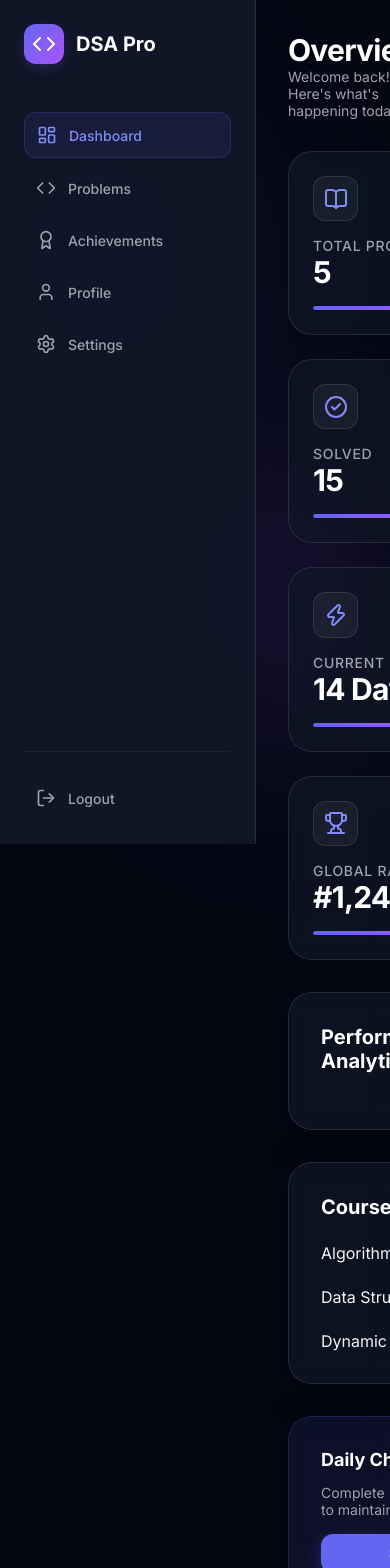
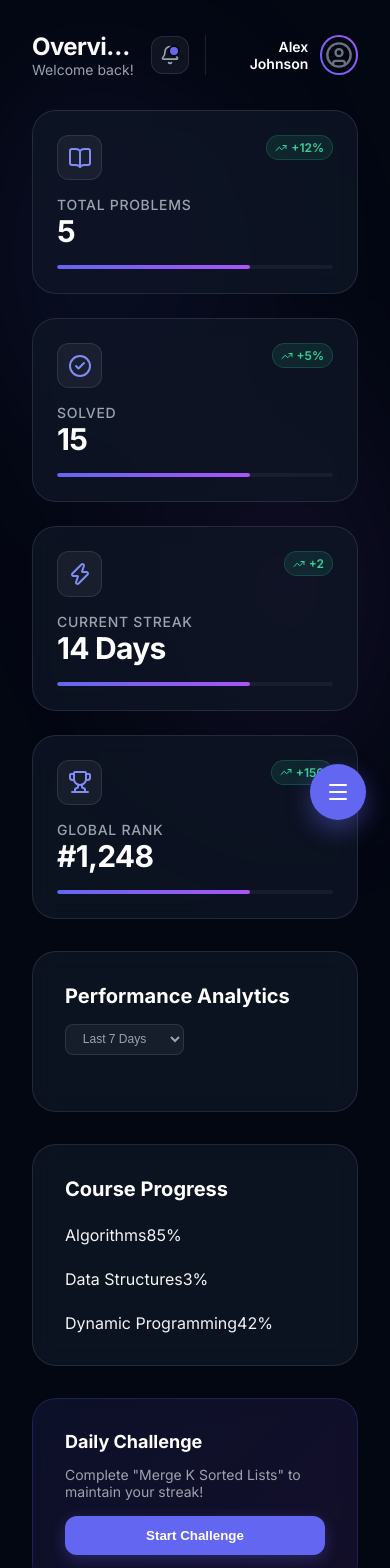
Before and after one commit to Tunaanhgamedev/DSA_LeetCode, a React (Create React App) app in the folder dashboard/: page / in a window 390 px wide. Shown: the top 1568 px of the page. Built offline with nearby package versions, Linux system fonts and the light colour scheme.

Commit message:
Nâng cấp giao diện Dashboard và Mobile Responsive

```diff
--- a/dashboard/public/log.json
+++ b/dashboard/public/log.json
@@ -3,5 +3,5 @@
   "2026-05-03": 5,
   "2026-05-04": 6,
   "2026-05-05": 7,
-  "2026-05-06": 6
+  "2026-05-06": 7
 }
--- a/dashboard/public/stats.json
+++ b/dashboard/public/stats.json
@@ -3,6 +3,6 @@
   "Medium": 3,
   "Hard": 0,
   "Solutions": 15,
-  "LastUpdate": "2026-05-06T14:44:56.716Z",
+  "LastUpdate": "2026-05-07T15:51:20.374Z",
   "Total": 5
 }
--- a/dashboard/src/components/Header.js
+++ b/dashboard/src/components/Header.js
@@ -11,28 +11,29 @@ export default function Header() {
         justifyContent: 'space-between',
         alignItems: 'center',
         marginBottom: '2rem',
-        backgroundColor: 'transparent'
+        backgroundColor: 'transparent',
+        gap: '1rem'
       }}
     >
-      <div>
-        <h1 style={{ fontSize: '1.875rem', fontWeight: 'bold', color: 'white', margin: 0, letterSpacing: '-0.025em' }}>Overview</h1>
-        <p style={{ color: '#9ca3af', fontSize: '0.875rem', marginTop: '0.25rem', margin: 0 }}>Welcome back! Here's what's happening today.</p>
+      <div style={{ minWidth: 0 }}>
+        <h1 style={{ fontSize: '1.5rem', fontWeight: 'bold', color: 'white', margin: 0, letterSpacing: '-0.025em', whiteSpace: 'nowrap', overflow: 'hidden', textOverflow: 'ellipsis' }}>Overview</h1>
+        <p className="hidden sm:block" style={{ color: '#9ca3af', fontSize: '0.875rem', marginTop: '0.25rem', margin: 0 }}>Welcome back!</p>
       </div>
 
       <div style={{ display: 'flex', alignItems: 'center', gap: '1rem' }}>
-        <div style={{ position: 'relative', display: 'flex', alignItems: 'center' }}>
+        <div className="header-actions" style={{ position: 'relative', display: 'flex', alignItems: 'center' }}>
           <Search style={{ position: 'absolute', left: '0.75rem', color: '#6b7280' }} size={18} />
           <input
             type="text"
-            placeholder="Search problems..."
+            placeholder="Search..."
             style={{
               backgroundColor: 'rgba(255, 255, 255, 0.05)',
               border: '1px solid rgba(255, 255, 255, 0.1)',
               borderRadius: '0.75rem',
-              padding: '0.5rem 1rem 0.5rem 2.5rem',
+              padding: '0.5rem 1rem 0.5rem 2.2rem',
               fontSize: '0.875rem',
               color: 'white',
-              width: '240px',
+              width: '180px',
               outline: 'none',
               transition: 'all 0.2s'
             }}
@@ -56,13 +57,12 @@ export default function Header() {
         </div>
 
         <div style={{ display: 'flex', alignItems: 'center', gap: '0.75rem', paddingLeft: '1rem', borderLeft: '1px solid rgba(255, 255, 255, 0.1)' }}>
-          <div style={{ textAlign: 'right' }}>
+          <div className="hidden sm:block" style={{ textAlign: 'right' }}>
             <p style={{ fontSize: '0.875rem', fontWeight: 600, color: 'white', margin: 0 }}>Alex Johnson</p>
-            <p style={{ fontSize: '0.75rem', color: '#818cf8', margin: 0 }}>Pro Member</p>
           </div>
           <div style={{
-            width: '40px',
-            height: '40px',
+            width: '36px',
+            height: '36px',
             borderRadius: '50%',
             background: 'linear-gradient(to top right, #6366f1, #a855f7)',
             display: 'flex',
@@ -71,7 +71,7 @@ export default function Header() {
             padding: '2px'
           }}>
              <div style={{ width: '100%', height: '100%', borderRadius: '50%', backgroundColor: '#030712', display: 'flex', alignItems: 'center', justifyContent: 'center', overflow: 'hidden' }}>
-                <UserCircle style={{ color: '#6b7280' }} size={32} />
+                <UserCircle style={{ color: '#6b7280' }} size={28} />
              </div>
           </div>
         </div>
--- a/dashboard/src/index.css
+++ b/dashboard/src/index.css
@@ -1,4 +1,4 @@
-/* Standard CSS Variables for compatibility */
+/* Standard CSS Variables */
 :root {
   --color-brand-primary: #6366f1;
   --color-brand-secondary: #a855f7;
@@ -7,9 +7,9 @@
   --color-bg-card: rgba(17, 24, 39, 0.7);
   --color-border-subtle: rgba(255, 255, 255, 0.1);
   --font-inter: 'Inter', system-ui, -apple-system, sans-serif;
+  --sidebar-width: 256px;
 }
 
-/* Fallback for Tailwind v3/v4 directives */
 @tailwind base;
 @tailwind components;
 @tailwind utilities;
@@ -17,75 +17,86 @@
 body {
   margin: 0;
   font-family: var(--font-inter);
-  background-color: var(--color-bg-deep) !important;
+  background-color: var(--color-bg-deep);
   color: #f3f4f6;
   overflow-x: hidden;
 }
 
-/* Ensure the background is dark even if tailwind classes fail in JSX */
-#root, .app-container {
+.app-container {
+  display: flex;
+  min-height: 100vh;
   background-color: var(--color-bg-deep);
-  min-height: 100vh;
 }
 
-/* Glassmorphism utility */
+/* Glassmorphism */
 .glass {
   background: var(--color-bg-card);
   backdrop-filter: blur(12px);
   -webkit-backdrop-filter: blur(12px);
   border: 1px solid var(--color-border-subtle);
-  box-shadow: 0 8px 32px 0 rgba(0, 0, 0, 0.37);
 }
 
-.glass-hover:hover {
-  background: rgba(31, 41, 55, 0.8);
-  border-color: rgba(255, 255, 255, 0.2);
-  transform: translateY(-2px);
-  transition: all 0.3s ease;
+/* Responsive Sidebar */
+.sidebar {
+  width: var(--sidebar-width);
+  min-width: var(--sidebar-width);
+  height: 100vh;
+  position: sticky;
+  top: 0;
+  z-index: 50;
+  transition: transform 0.3s ease;
 }
 
-/* Gradient text */
-.text-gradient {
-  background: linear-gradient(135deg, #6366f1 0%, #a855f7 100%);
-  -webkit-background-clip: text;
-  -webkit-text-fill-color: transparent;
+.content-wrapper {
+  flex: 1;
+  min-width: 0;
 }
 
-/* Animated background glow */
+/* Mobile Adjustments */
+@media (max-width: 1024px) {
+  .sidebar {
+    position: fixed;
+    left: -100%;
+    transform: translateX(0);
+  }
+
+  .sidebar.open {
+    left: 0;
+  }
+
+  .content-wrapper {
+    margin-left: 0 !important;
+  }
+}
+
+@media (max-width: 640px) {
+  .p-8 {
+    padding: 1rem !important;
+  }
+
+  .stat-grid {
+    grid-template-columns: 1fr !important;
+  }
+
+  .main-grid {
+    grid-template-columns: 1fr !important;
+  }
+
+  .header-actions {
+    display: none !important;
+  }
+}
+
 .bg-glow {
   position: fixed;
   top: 0;
   left: 0;
   width: 100%;
   height: 100%;
-  z-index: 0; /* Changed from -1 to 0 to ensure it's visible but below content */
+  z-index: 0;
   pointer-events: none;
   background:
-    radial-gradient(circle at 20% 30%, rgba(99, 102, 241, 0.15) 0%, transparent 40%),
-    radial-gradient(circle at 80% 70%, rgba(168, 85, 247, 0.15) 0%, transparent 40%);
+    radial-gradient(circle at 20% 30%, rgba(99, 102, 241, 0.1) 0%, transparent 40%),
+    radial-gradient(circle at 80% 70%, rgba(168, 85, 247, 0.1) 0%, transparent 40%);
   filter: blur(60px);
 }
-
-/* Custom scrollbar */
-::-webkit-scrollbar {
-  width: 6px;
-}
-
-::-webkit-scrollbar-track {
-  background: #030712;
-}
-
-::-webkit-scrollbar-thumb {
-  background: #1f2937;
-  border-radius: 10px;
-}
-
-::-webkit-scrollbar-thumb:hover {
-  background: #374151;
-}
-
-/* Utility classes for layout if tailwind fails */
-.flex { display: flex; }
-.flex-col { flex-direction: column; }
-.justify-between { justify-content: space-between; }
-.items-center { align-items: center; }
--- a/dashboard/src/pages/Dashboard.js
+++ b/dashboard/src/pages/Dashboard.js
@@ -1,14 +1,16 @@
+import { useState } from "react";
 import Sidebar from "../components/Sidebar";
 import StatCard from "../components/StatCard";
 import ProgressBar from "../components/ProgressBar";
 import ChartSection from "../components/ChartSection";
 import Header from "../components/Header";
 import useStats from "../hooks/useStats";
-import { motion } from "framer-motion";
-import { BookOpen, CheckCircle2, Zap, Trophy } from "lucide-react";
+import { motion, AnimatePresence } from "framer-motion";
+import { BookOpen, CheckCircle2, Zap, Trophy, Menu, X } from "lucide-react";
 
 export default function Dashboard() {
   const stats = useStats();
+  const [isMobileMenuOpen, setIsMobileMenuOpen] = useState(false);
 
   if (!stats) return (
     <div style={{ height: '100vh', width: '100vw', display: 'flex', alignItems: 'center', justifyContent: 'center', backgroundColor: '#030712', color: 'white' }}>
@@ -23,19 +25,63 @@ export default function Dashboard() {
   const progress = (stats.Total / 150) * 100;
 
   return (
-    <div style={{ display: 'flex', minHeight: '100vh', backgroundColor: '#030712', color: '#f3f4f6', position: 'relative', overflowX: 'hidden' }}>
-      {/* Animated Background Mesh */}
+    <div className="app-container" style={{ position: 'relative', overflowX: 'hidden' }}>
       <div className="bg-glow" />
 
-      <Sidebar />
+      {/* Mobile Menu Toggle */}
+      <button
+        onClick={() => setIsMobileMenuOpen(!isMobileMenuOpen)}
+        style={{
+          position: 'fixed',
+          bottom: '1.5rem',
+          right: '1.5rem',
+          zIndex: 100,
+          width: '3.5rem',
+          height: '3.5rem',
+          borderRadius: '50%',
+          backgroundColor: '#6366f1',
+          color: 'white',
+          display: 'flex',
+          alignItems: 'center',
+          justifyContent: 'center',
+          boxShadow: '0 10px 25px rgba(99, 102, 241, 0.4)',
+          border: 'none',
+          cursor: 'pointer'
+        }}
+        className="lg:hidden"
+      >
+        {isMobileMenuOpen ? <X size={24} /> : <Menu size={24} />}
+      </button>
 
-      {/* Content Wrapper */}
-      <div style={{ flex: 1, minWidth: 0, position: 'relative', zIndex: 10 }}>
+      {/* Sidebar Overlay for Mobile */}
+      <AnimatePresence>
+        {isMobileMenuOpen && (
+          <motion.div
+            initial={{ opacity: 0 }}
+            animate={{ opacity: 1 }}
+            exit={{ opacity: 0 }}
+            onClick={() => setIsMobileMenuOpen(false)}
+            style={{
+              position: 'fixed',
+              inset: 0,
+              backgroundColor: 'rgba(0,0,0,0.5)',
+              backdropFilter: 'blur(4px)',
+              zIndex: 40
+            }}
+          />
+        )}
+      </AnimatePresence>
+
+      <div className={`sidebar ${isMobileMenuOpen ? 'open' : ''}`}>
+        <Sidebar />
+      </div>
+
+      <div className="content-wrapper">
         <main style={{ padding: '2rem', width: '100%', boxSizing: 'border-box' }}>
           <Header />
 
           {/* Stats Grid */}
-          <div style={{
+          <div className="stat-grid" style={{
             display: 'grid',
             gridTemplateColumns: 'repeat(auto-fit, minmax(240px, 1fr))',
             gap: '1.5rem',
@@ -68,27 +114,24 @@ export default function Dashboard() {
           </div>
 
           {/* Main Content Area */}
-          <div style={{
+          <div className="main-grid" style={{
             display: 'grid',
             gridTemplateColumns: 'repeat(auto-fit, minmax(300px, 1fr))',
             gap: '2rem'
           }}>
             {/* Progress Section */}
             <motion.div
-              initial={{ opacity: 0, x: -20 }}
-              animate={{ opacity: 1, x: 0 }}
-              className="glass"
+              initial={{ opacity: 0, y: 20 }}
+              whileInView={{ opacity: 1, y: 0 }}
+              viewport={{ once: true }}
+              className="glass lg:col-span-2"
               style={{
-                gridColumn: 'span 2',
                 minWidth: 0,
                 padding: '2rem',
                 borderRadius: '1.5rem',
-                backgroundColor: 'rgba(17, 24, 39, 0.7)',
-                backdropFilter: 'blur(12px)',
-                border: '1px solid rgba(255, 255, 255, 0.1)'
               }}
             >
-              <div style={{ display: 'flex', justifyContent: 'space-between', alignItems: 'center', marginBottom: '1.5rem' }}>
+              <div style={{ display: 'flex', justifyContent: 'space-between', alignItems: 'center', marginBottom: '1.5rem', flexWrap: 'wrap', gap: '1rem' }}>
                 <h3 style={{ fontSize: '1.25rem', fontWeight: 'bold', color: 'white', margin: 0 }}>Performance Analytics</h3>
                 <select style={{ backgroundColor: 'rgba(255,255,255,0.05)', border: '1px solid rgba(255,255,255,0.1)', borderRadius: '8px', padding: '0.4rem 0.8rem', color: '#9ca3af', fontSize: '0.75rem', outline: 'none' }}>
                   <option>Last 7 Days</option>
@@ -102,15 +145,13 @@ export default function Dashboard() {
             {/* Right Column */}
             <div style={{ display: 'flex', flexDirection: 'column', gap: '2rem' }}>
               <motion.div
-                initial={{ opacity: 0, x: 20 }}
-                animate={{ opacity: 1, x: 0 }}
+                initial={{ opacity: 0, y: 20 }}
+                whileInView={{ opacity: 1, y: 0 }}
+                viewport={{ once: true }}
                 className="glass"
                 style={{
                   padding: '2rem',
                   borderRadius: '1.5rem',
-                  backgroundColor: 'rgba(17, 24, 39, 0.7)',
-                  backdropFilter: 'blur(12px)',
-                  border: '1px solid rgba(255, 255, 255, 0.1)'
                 }}
               >
                 <h3 style={{ fontSize: '1.25rem', fontWeight: 'bold', color: 'white', marginBottom: '1.5rem', marginTop: 0 }}>Course Progress</h3>
@@ -123,15 +164,14 @@ export default function Dashboard() {
 
               <motion.div
                 initial={{ opacity: 0, y: 20 }}
-                animate={{ opacity: 1, y: 0 }}
+                whileInView={{ opacity: 1, y: 0 }}
+                viewport={{ once: true }}
                 className="glass"
                 style={{
                   padding: '2rem',
                   borderRadius: '1.5rem',
-                  backgroundColor: 'rgba(99, 102, 241, 0.05)',
-                  backdropFilter: 'blur(12px)',
-                  border: '1px solid rgba(99, 102, 241, 0.2)',
-                  background: 'linear-gradient(135deg, rgba(99, 102, 241, 0.1), rgba(168, 85, 247, 0.1))'
+                  background: 'linear-gradient(135deg, rgba(99, 102, 241, 0.1), rgba(168, 85, 247, 0.1))',
+                  border: '1px solid rgba(99, 102, 241, 0.2)'
                 }}
               >
                 <h3 style={{ fontSize: '1.125rem', fontWeight: 'bold', color: 'white', marginBottom: '0.5rem', marginTop: 0 }}>Daily Challenge</h3>
```
Also changed, not shown: dashboard/src/components/Sidebar.js (+5 -11 lines), 2 other files (tests, documents, lock files or other folders).
